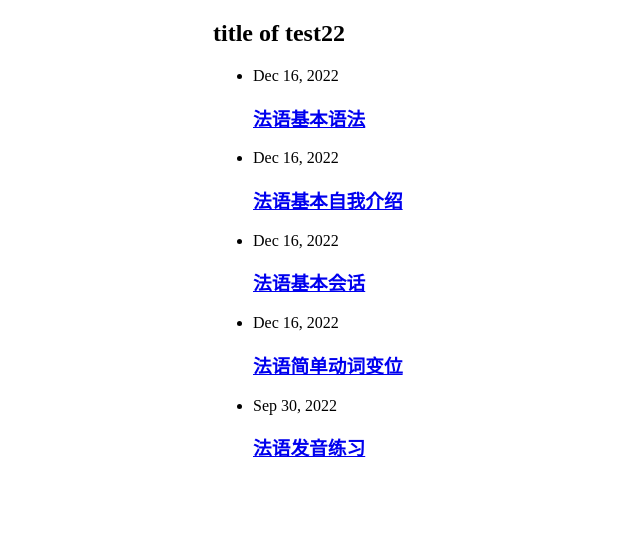
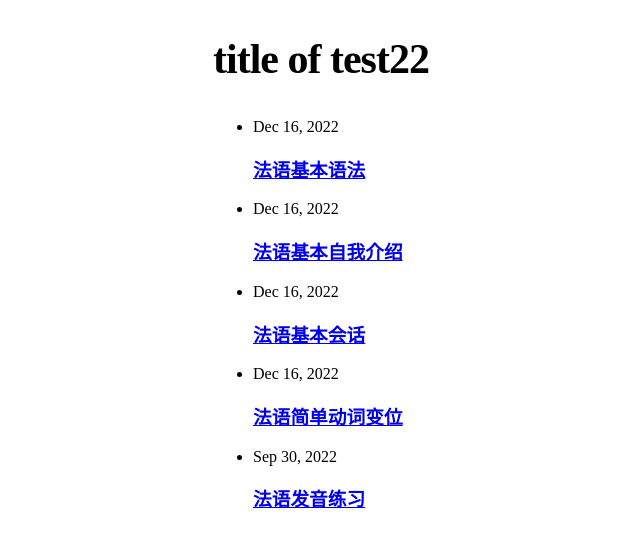
Before and after one commit to keinriesenradinparis/testing_local, a Jekyll site: the page built from test2.md, in a window 1280 px wide. Shown: the top 547 px of the page, without its empty margins (57-697 px from the left). Built offline with Jekyll 4.4.1, drawn with Linux system fonts in a browser that asks for light colours.

Commit message:
Update style_light.scss

```diff
--- a/assets/css/style_light.scss
+++ b/assets/css/style_light.scss
@@ -17,6 +17,25 @@
 $content-width:    800px !default;
 $spacing-unit:     30px !default;
 $on-large:        800px !default;
+
+@mixin relative-font-size($ratio) {
+  font-size: #{$ratio}rem;
+}
+
+/**
+ * Size of the post-title
+ */
+
+.post-title,
+.post-content h1 {
+  @include relative-font-size(2.625);
+  letter-spacing: -1px;
+  line-height: 1.15;
+
+  @media screen and (min-width: $on-large) {
+    @include relative-font-size(2.625);
+  }
+}
 
 
 
```
